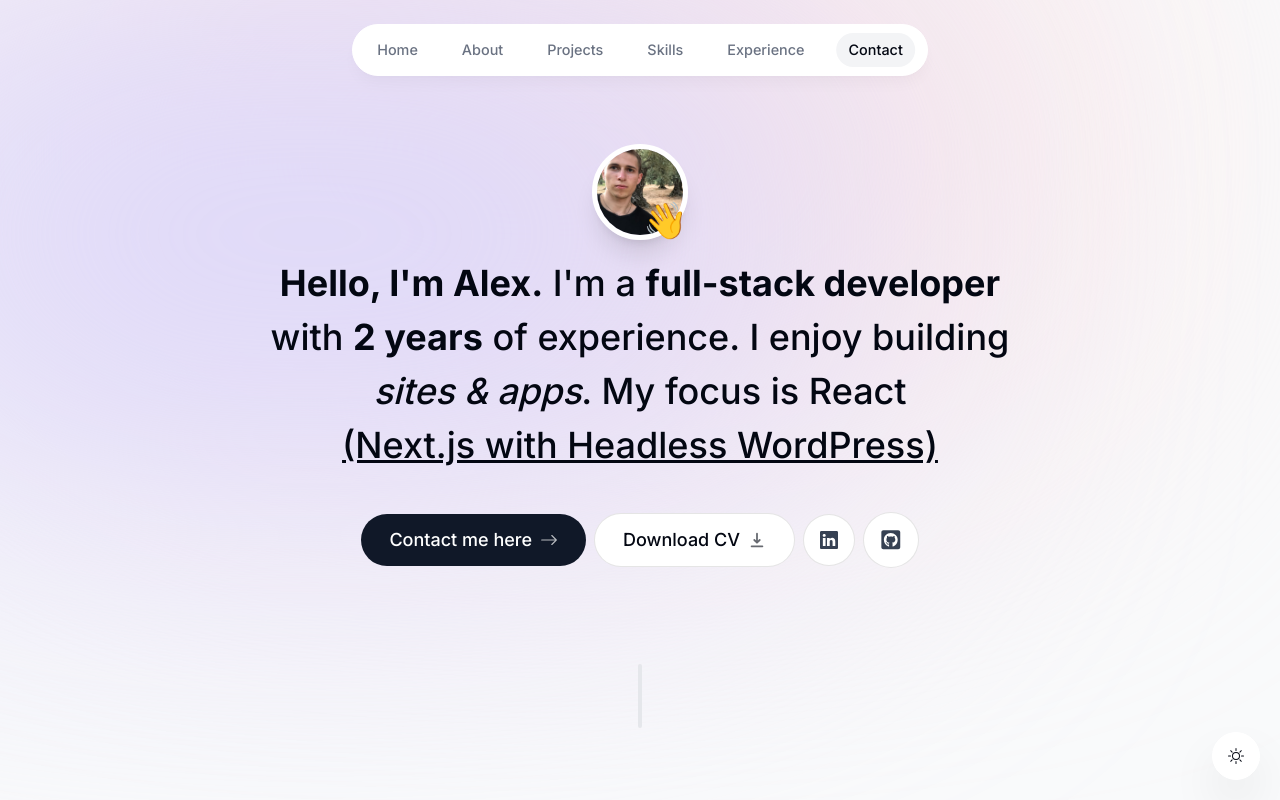
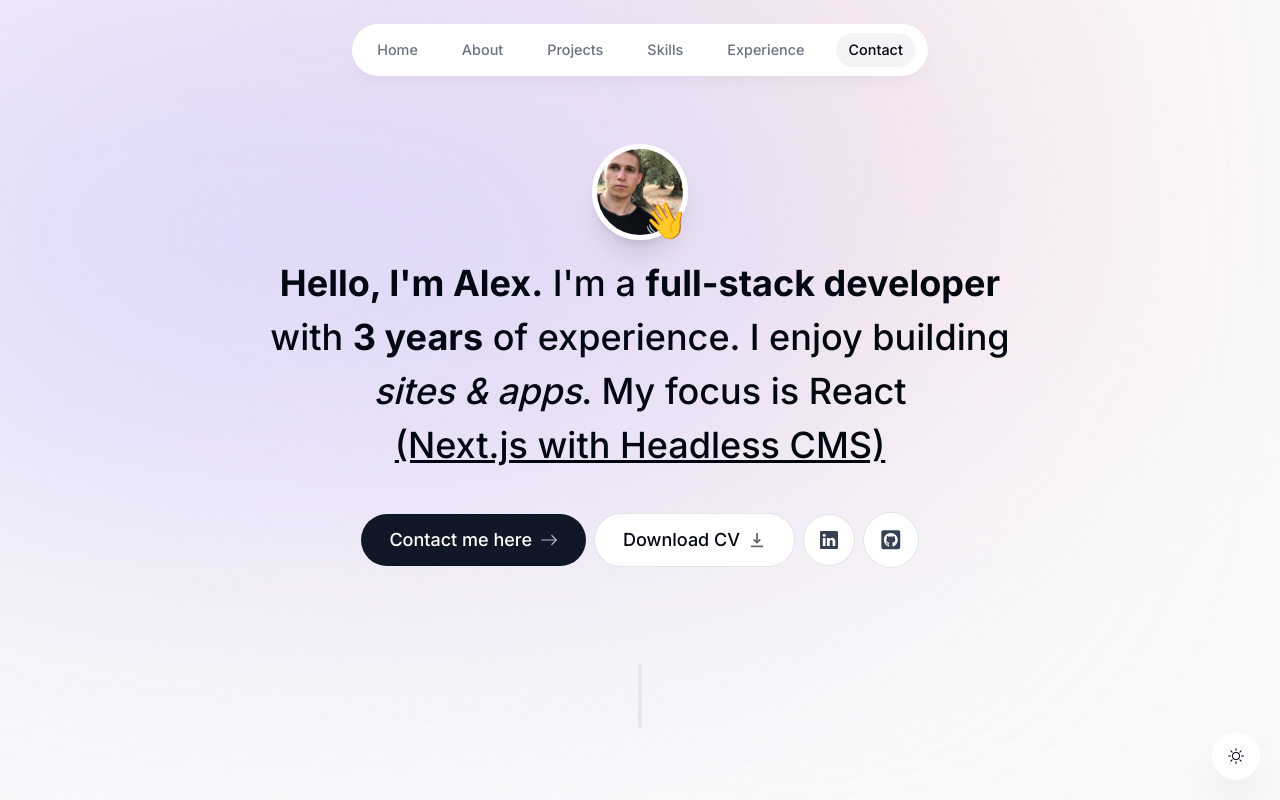
Before and after one commit to oleksiimazurenko/dev-portfolio, a Next.js app: page / in a window 1280 px wide. Shown: the top 800 px of the page. Built offline with nearby package versions, Linux system fonts and the light colour scheme; no server answers.

Commit message:
fix: switch theme

```diff
--- a/next.config.js
+++ b/next.config.js
@@ -1,5 +1,3 @@
-const path = require("path");
-
 /** @type {import('next').NextConfig} */
 const nextConfig = {
   images: {
--- a/src/app/globals.css
+++ b/src/app/globals.css
@@ -1,17 +1,14 @@
-@import "tailwindcss";
-
-@tailwind base;
-@tailwind components;
-@tailwind utilities;
+@import 'tailwindcss';
+@config "../../tailwind.config.ts";
 
 html {
-  --line-color: #e5e7eb;
+	--line-color: #e5e7eb;
 }
 
 html.dark {
-  --line-color: rgba(255, 255, 255, 0.2);
+	--line-color: rgba(255, 255, 255, 0.2);
 }
 
 .borderBlack {
-  @apply border border-black/10;
+	@apply border border-black/10;
 }
--- a/src/app/layout.tsx
+++ b/src/app/layout.tsx
@@ -1,10 +1,10 @@
 import { ThemeSwitch } from '@/features/theme-switch'
-import ActiveSectionContextProvider from '@/shared/context/active-section-context'
-import ThemeContextProvider from '@/shared/context/theme-context'
 import { Footer } from '@/widgets/footer'
 import { Header } from '@/widgets/header'
 import { Inter } from 'next/font/google'
 import { Toaster } from 'react-hot-toast'
+import ActiveSectionContextProvider from '@/shared/context/active-section-context'
+import ThemeContextProvider from '@/shared/context/theme-context'
 import './globals.css'
 
 const inter = Inter({ subsets: ['latin'] })
--- a/src/entities/intro/ui/intro.tsx
+++ b/src/entities/intro/ui/intro.tsx
@@ -64,9 +64,9 @@
       >
         <span className="font-bold">Hello, I'm Alex.</span> I'm a{" "}
         <span className="font-bold">full-stack developer</span> with{" "}
-        <span className="font-bold">2 years</span> of experience. I enjoy
+        <span className="font-bold">3 years</span> of experience. I enjoy
         building <span className="italic">sites & apps</span>. My focus is React{" "}
-        <span className="underline"><br/>(Next.js with Headless WordPress)</span>
+        <span className="underline"><br/>(Next.js with Headless CMS)</span>
       </motion.h1>
 
       <motion.div
--- a/tailwind.config.js
+++ /dev/null
@@ -1,17 +0,0 @@
-/** @type {import('tailwindcss').Config} */
-module.exports = {
-  content: [
-    "./src/**/*.{js,ts,jsx,tsx,mdx}",
-  ],
-  theme: {
-    extend: {
-      backgroundImage: {
-        "gradient-radial": "radial-gradient(var(--tw-gradient-stops))",
-        "gradient-conic":
-          "conic-gradient(from 180deg at 50% 50%, var(--tw-gradient-stops))",
-      },
-    },
-  },
-  plugins: [],
-  darkMode: "class",
-};
--- /dev/null
+++ b/tailwind.config.ts
@@ -0,0 +1,18 @@
+import type { Config } from 'tailwindcss'
+
+export default {
+	content: [
+		'./src/**/*.{js,ts,jsx,tsx,mdx}', // Note the addition of the `app` directory.
+	],
+	theme: {
+		extend: {
+			backgroundImage: {
+				'gradient-radial': 'radial-gradient(var(--tw-gradient-stops))',
+				'gradient-conic':
+					'conic-gradient(from 180deg at 50% 50%, var(--tw-gradient-stops))',
+			},
+		},
+	},
+	plugins: [],
+	darkMode: 'class',
+} satisfies Config
--- a/tsconfig.json
+++ b/tsconfig.json
@@ -9,7 +9,7 @@
 		"noEmit": true,
 		"esModuleInterop": true,
 		"module": "esnext",
-		"moduleResolution": "node",
+		"moduleResolution": "bundler",
 		"resolveJsonModule": true,
 		"isolatedModules": true,
 		"jsx": "preserve",
@@ -21,7 +21,7 @@
 		],
 		"paths": {
       "@base/*": ["./*"],
-			"@/*": ["./src/*"]
+			"@/*": ["./src/*"],
 		}
 	},
 	"include": ["next-env.d.ts", "**/*.ts", "**/*.tsx", ".next/types/**/*.ts"],
```
Also changed, not shown: package.json (+5 -5 lines), 1 other file (tests, documents, lock files or other folders).
